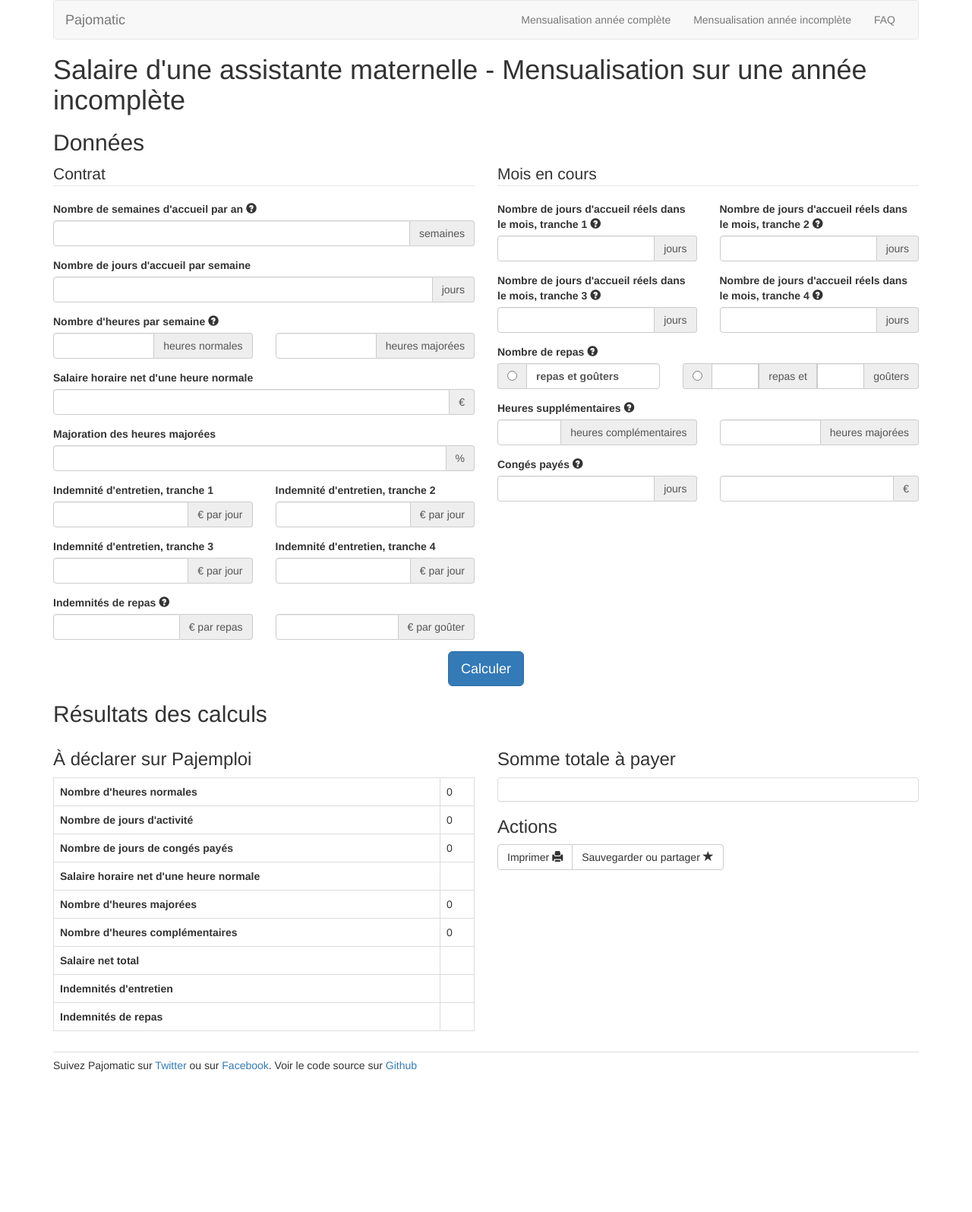
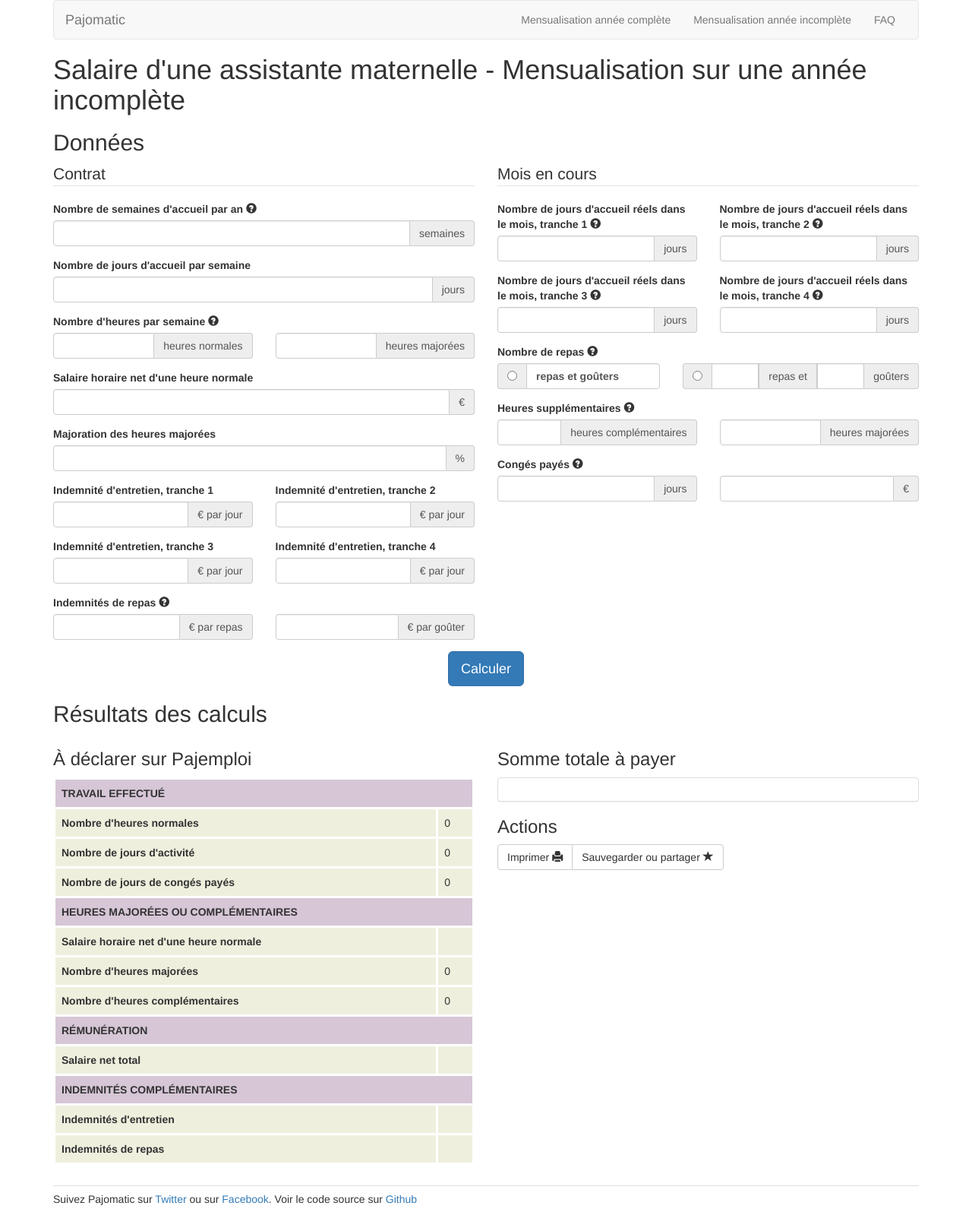
Before and after one commit to tut-tuuut/pajomatic, a Jekyll site: the page built from index.html, in a window 1280 px wide. Shown: the whole page at 76% size. Built offline with Jekyll 4.4.1, drawn with Linux system fonts in a browser that asks for light colours; before the commit the page ends 1419 px from its top, so only the background shows below that.

Commit message:
Mod: tableau de "sortie" plus ressemblant à pajemploi

```diff
--- a/_includes/content/output-table.html
+++ b/_includes/content/output-table.html
@@ -1,4 +1,7 @@
-<table class="table table-bordered">
+<table class="output-table table table-bordered">
+  <tr class="title">
+    <th colspan="2">Travail effectué</th>
+  </tr>
   <tr>
     <th scope="row">Nombre d'heures normales</th>
     <td id="out_nb_heures_normales" class="number"></td>
@@ -10,6 +13,9 @@
   <tr>
     <th scope="row">Nombre de jours de congés payés</th>
     <td id="out_nb_jours_conges_payes" class="number"></td>
+  </tr>
+  <tr class="title">
+    <th colspan="2">Heures majorées ou complémentaires</th>
   </tr>
   <tr>
     <th scope="row">Salaire horaire net d'une heure normale</th>
@@ -23,9 +29,15 @@
     <th scope="row">Nombre d'heures complémentaires</th>
     <td id="out_nb_heures_complementaires" class="number"></td>
   </tr>
+  <tr class="title">
+    <th colspan="2">Rémunération</th>
+  </tr>
   <tr>
     <th scope="row">Salaire net total</th>
     <td id="out_salaire_net_total" class="euros"></td>
+  </tr>
+  <tr class="title">
+    <th colspan="2">Indemnités complémentaires</th>
   </tr>
   <tr>
     <th scope="row">Indemnités d'entretien</th>
--- a/css/adjust.css
+++ /dev/null
@@ -1,16 +0,0 @@
-/*
- * Adjustments for when bootstrap.css isn't enough
- */
-
-.center {
-   text-align: center;
-}
-.right {
-   text-align: right;
-}
-
-footer {
-   padding: .5em 0;
-   margin-top: .5em;
-   border-top: 1px solid #ddd;
-}
--- /dev/null
+++ b/css/adjust.scss
@@ -0,0 +1,36 @@
+---
+---
+
+// Adjustments for when bootstrap.css isn't enough
+
+$pajePurple:#D6C6D6;
+$pajeYellow:#EFEFDE;
+
+.center {
+ text-align: center;
+}
+.right {
+ text-align: right;
+}
+
+footer {
+ padding: .5em 0;
+ margin-top: .5em;
+ border-top: 1px solid #ddd;
+}
+
+.output-table.table-bordered {
+  tbody {
+    td, th {
+      background: $pajeYellow;
+      border: 3px solid #fff;
+    }
+  }
+
+  .title {
+    th {
+      text-transform: uppercase;
+      background: $pajePurple;
+    }
+  }
+}
```
